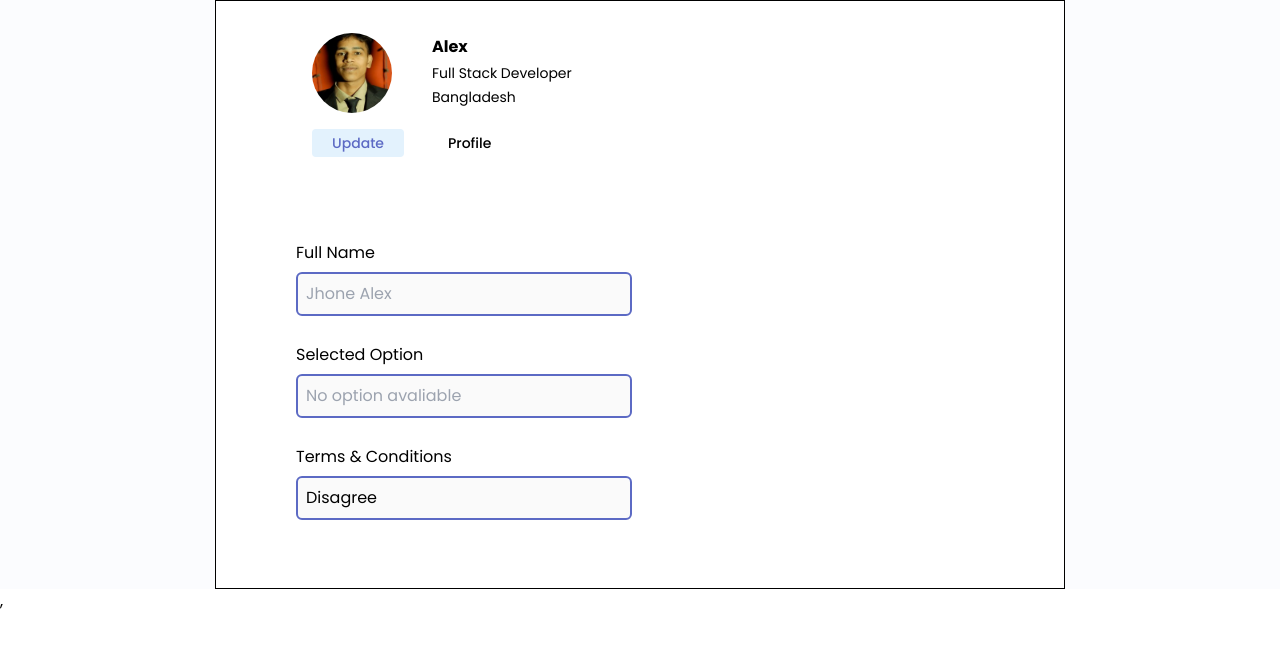
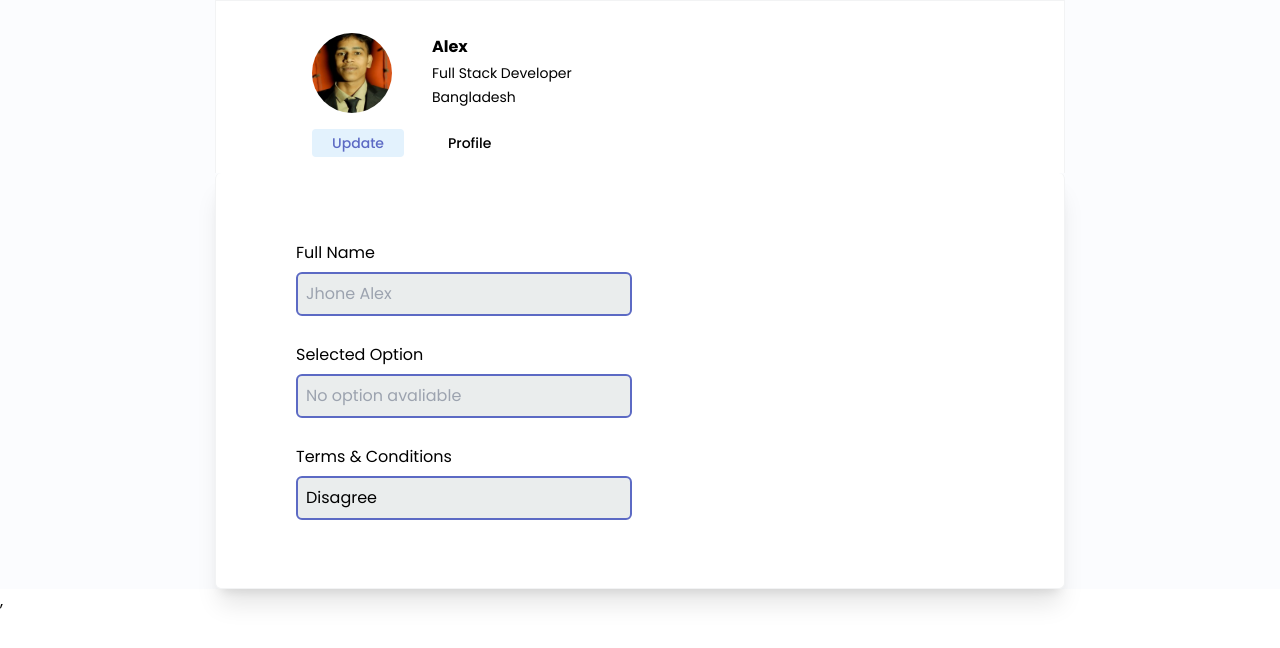
Before and after one commit to techtobit/basic-form-frontend, a React (Vite) app: page /viewForm in a window 1280 px wide. Shown: the top 648 px of the page. Built offline with nearby package versions, Linux system fonts and the light colour scheme; no server answers.

Commit message:
updated css , box shadow

```diff
--- a/src/Pages/Form.jsx
+++ b/src/Pages/Form.jsx
@@ -104,8 +104,8 @@ const Form = () => {
     };
 
     return (
-        <div className=' grid justify-center items-center bg-lightWhite '>
-            <form className='lg:w-[850px] h-[416px] py-4 pl-20 grid  justify-start items-center bg-white shadow-indigo-500/50  bg-white border-x-[1px] border-b-[1px] border-borderColor'>
+        <div className='w-screen grid justify-center items-center bg-lightWhite '>
+            <form className='lg:w-[850px] h-[418px] pt-4 pb-6 pl-20 grid  justify-start items-center bg-white shadow-indigo-500/50  bg-white border-x-[1px] border-b-[1px] border-borderColor shadow-xl shadow-blue-500/20 '>
                 <label htmlFor='name'>Full Name <span className='text-red ' >*</span></label>
                 <input
                     className='p-2 rounded-md border-2 border-primary focus:outline-none focus:ring focus:border-primary'
--- a/src/Pages/Home.jsx
+++ b/src/Pages/Home.jsx
@@ -8,7 +8,7 @@ export const Home = ({existingDocument}) => {
     useEffect( () => {
     },[] )
     return (
-        <div className='grid justify-center bg-lightWhite font-poppins  '>
+        <div className='w-screen grid justify-center bg-lightWhite font-poppins  '>
         <div className='lg:w-[850px] pl-24 pt-2 grid justify-start bg-white border-x-[1px] border-t-[1px] border-borderColor'>
         <section className=' flex flex-col items-start'>
         <div className='profile-head flex  pt-6 pb-4 items-center'>
--- a/src/Pages/SaveFormData.jsx
+++ b/src/Pages/SaveFormData.jsx
@@ -16,10 +16,10 @@ const SaveFormData = () => {
 
   return (
     <div className='w-screen  grid justify-center items-center bg-lightWhite '>
-      <form className='lg:w-[850px] h-[416px] py-16 pl-20 grid  justify-start items-center bg-white border-x-[1px] border-b-[1px] border-borderColor'>
+      <form className='lg:w-[850px] h-[416px] py-16 pl-20 grid  justify-start items-center bg-white rounded-md border-x-[1px] border-b-[1px] border-borderColor shadow-xl shadow-blue-500/20'>
         <label htmlFor='name'>Full Name</label>
         <input
-          className='p-2 rounded-md border-2 border-primary '
+          className='p-2 rounded-md border-2 border-primary bg-disable '
           type="text"
           name="name"
           required
@@ -31,7 +31,7 @@ const SaveFormData = () => {
         />
         <label htmlFor="selection" className='pt-5'>Selected Option</label>
         <input
-          className='p-2 rounded-md border-2 border-primary  '
+          className='p-2 rounded-md border-2 border-primary  bg-disable '
           type="text"
           name="name"
           required
@@ -43,7 +43,7 @@ const SaveFormData = () => {
         />
         <label htmlFor="selection" className='pt-5'>Terms & Conditions</label>
         <input
-          className='p-2 rounded-md border-2 border-primary  '
+          className='p-2 rounded-md border-2 border-primary bg-disable  '
           type="text"
           name="name"
           required
--- a/tailwind.config.js
+++ b/tailwind.config.js
@@ -12,7 +12,8 @@ export default {
       black: '#000000',
       white : '#ffffff',
       lightWhite : '#FBFCFE',
-      borderColor : '##F2F3F4',
+      borderColor : '#F2F3F4',
+      disable : '#EAEDED',
       red : '#d62828',
       hover: "#3f4ca8"
     }
```
